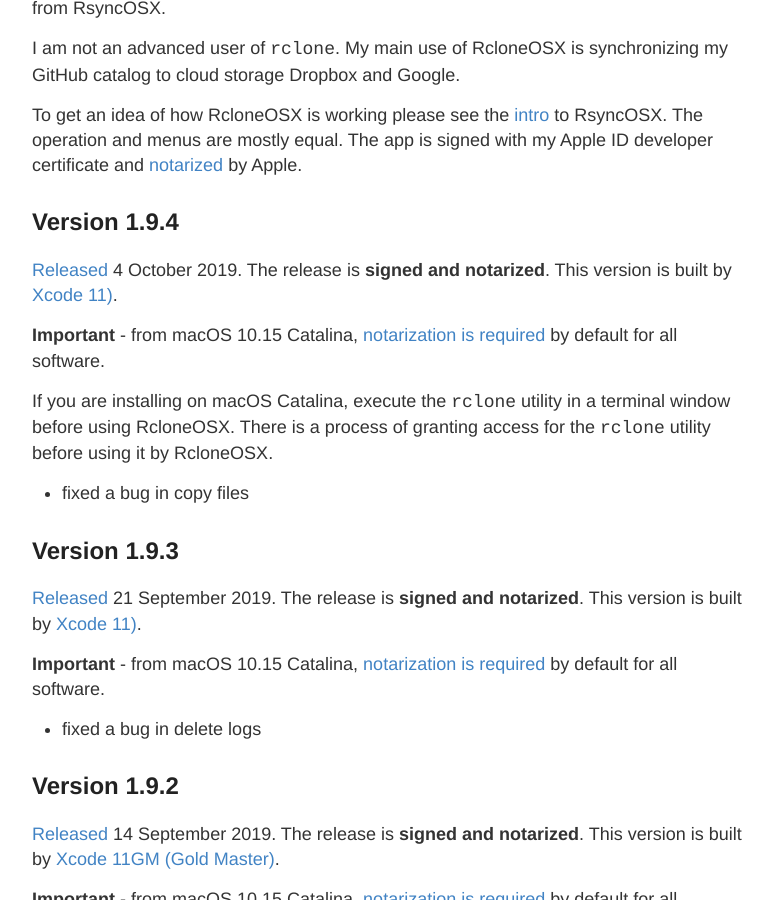
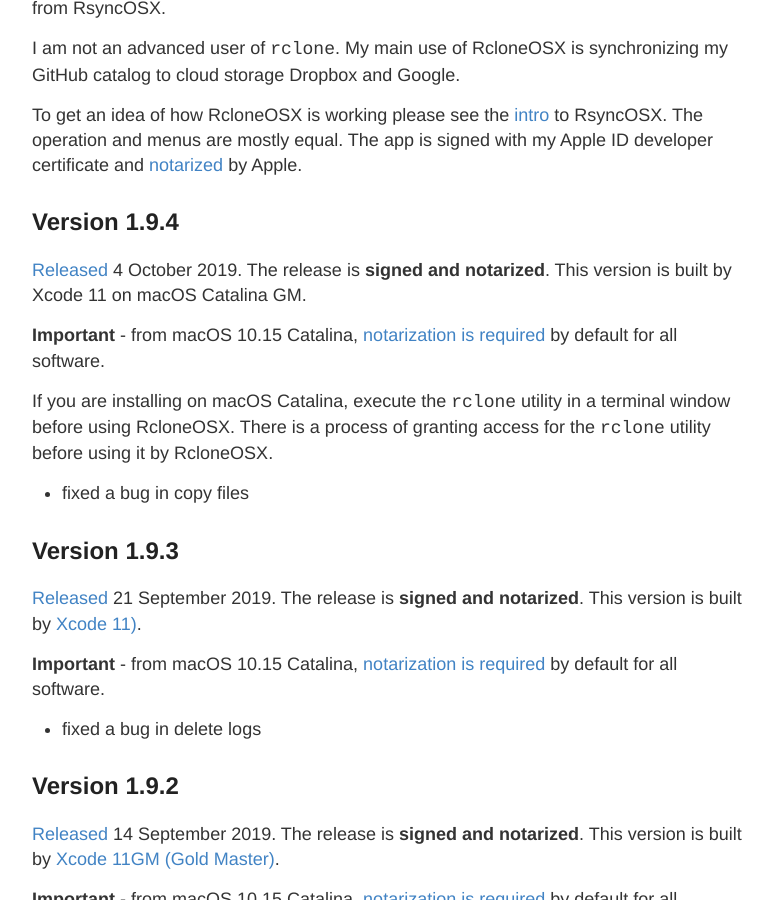
Before and after one commit to d2s/Documentation, a Jekyll site: the page built from _posts/2018-01-01-RcloneChangelog.md, in a window 1280 px wide and 900 px high, scrolled down 399 px. Shown: the whole window, without its empty margins (248-1021 px from the left). Built offline with Jekyll 4.4.1, drawn with Linux system fonts in a browser that asks for light colours.

Commit message:
Update 2018-01-01-RcloneChangelog.md

```diff
--- a/_posts/2018-01-01-RcloneChangelog.md
+++ b/_posts/2018-01-01-RcloneChangelog.md
@@ -13,7 +13,7 @@ To get an idea of how RcloneOSX is working please see the [intro](/Intro) to Rsy
 
 ## Version 1.9.4
 
-[Released](https://github.com/rsyncOSX/rcloneosx/releases/tag/v1.9.4) 4 October 2019. The release is **signed and notarized**. This version is built by [Xcode 11)](https://developer.apple.com/documentation/xcode_release_notes/xcode_11_release_notes).
+[Released](https://github.com/rsyncOSX/rcloneosx/releases/tag/v1.9.4) 4 October 2019. The release is **signed and notarized**. This version is built by Xcode 11 on macOS Catalina GM.
 
 **Important** - from macOS 10.15 Catalina, [notarization is required](/Notarized) by default for all software.
 
```
